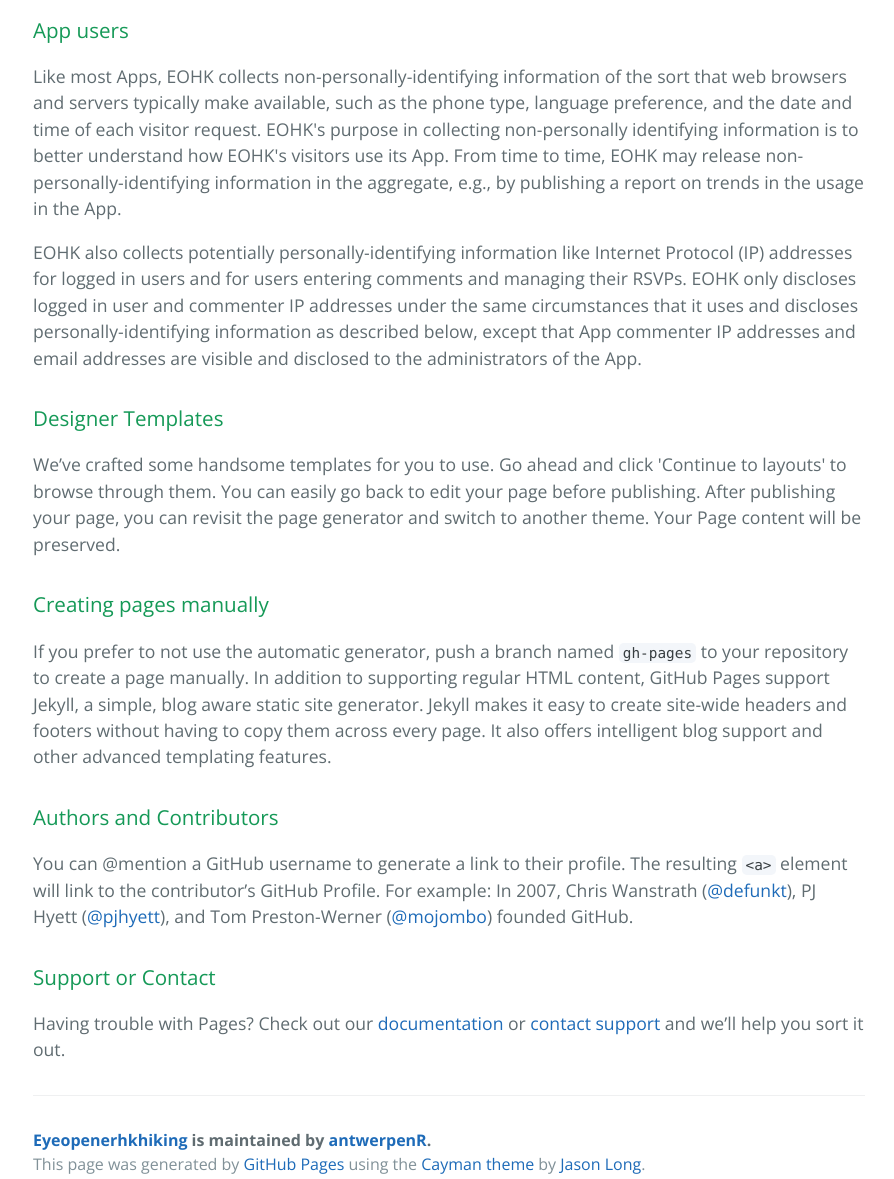
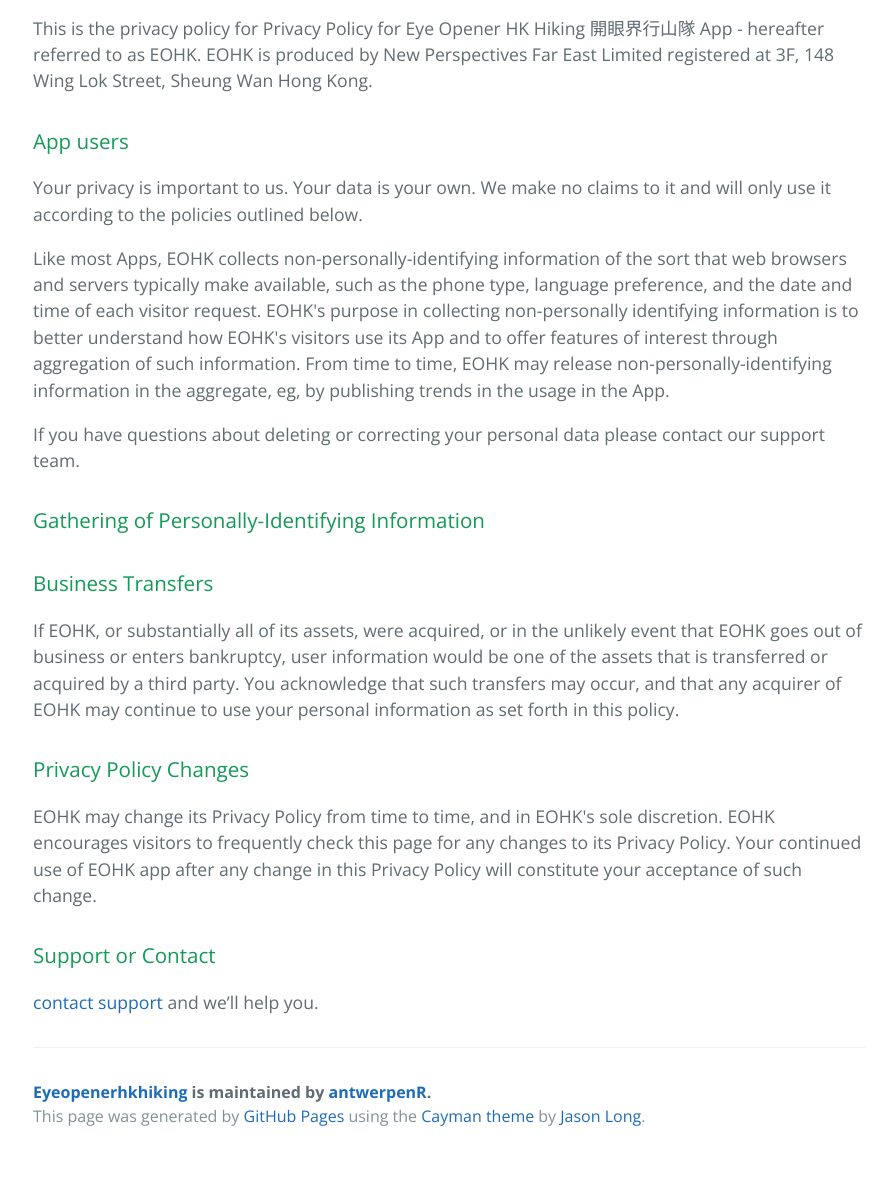
Before and after one commit to antwerpenR/eyeopenerhkhiking, a plain HTML site: page index.html in a window 1280 px wide. Shown: the part 400-1579 px from the top of the page, without its empty margins (191-1085 px from the left). Drawn offline with nearby package versions, Linux system fonts and the light colour scheme.

Commit message:
Create master branch via GitHub

```diff
--- a/index.html
+++ b/index.html
@@ -12,39 +12,42 @@
   <body>
     <section class="page-header">
       <h1 class="project-name">Eyeopenerhkhiking</h1>
-      <h2 class="project-tagline">Privacy Policy for Eye Opener HK Hiking 開眼界行山隊 App - hereafter identified as EOHK</h2>
+      <h2 class="project-tagline">Privacy Policy for Eye Opener HK Hiking 開眼界行山隊 App</h2>
       <a href="https://github.com/antwerpenR/eyeopenerhkhiking" class="btn">View on GitHub</a>
       <a href="https://github.com/antwerpenR/eyeopenerhkhiking/zipball/master" class="btn">Download .zip</a>
       <a href="https://github.com/antwerpenR/eyeopenerhkhiking/tarball/master" class="btn">Download .tar.gz</a>
     </section>
 
     <section class="main-content">
-      <h3>
+      <p>This is the privacy policy for Privacy Policy for Eye Opener HK Hiking 開眼界行山隊 App - hereafter referred to as EOHK.
+EOHK is produced by New Perspectives Far East Limited registered at 3F, 148 Wing Lok Street, Sheung Wan Hong Kong.</p>
+
+<h3>
 <a id="app-users" class="anchor" href="#app-users" aria-hidden="true"><span aria-hidden="true" class="octicon octicon-link"></span></a>App users</h3>
 
-<p>Like most Apps, EOHK collects non-personally-identifying information of the sort that web browsers and servers typically make available, such as the phone type, language preference, and the date and time of each visitor request. EOHK's purpose in collecting non-personally identifying information is to better understand how EOHK's visitors use its App. From time to time, EOHK may release non-personally-identifying information in the aggregate, e.g., by publishing a report on trends in the usage in the App.</p>
+<p>Your privacy is important to us. Your data is your own. We make no claims to it and will only use it according to the policies outlined below.</p>
 
-<p>EOHK also collects potentially personally-identifying information like Internet Protocol (IP) addresses for logged in users and for users entering comments and managing their RSVPs. EOHK only discloses logged in user and commenter IP addresses under the same circumstances that it uses and discloses personally-identifying information as described below, except that App commenter IP addresses and email addresses are visible and disclosed to the administrators of the App.</p>
+<p>Like most Apps, EOHK collects non-personally-identifying information of the sort that web browsers and servers typically make available, such as the phone type, language preference, and the date and time of each visitor request. EOHK's purpose in collecting non-personally identifying information is to better understand how EOHK's visitors use its App and to offer features of interest through aggregation of such information. From time to time, EOHK may release non-personally-identifying information in the aggregate, eg, by publishing trends in the usage in the App.</p>
+
+<p>If you have questions about deleting or correcting your personal data please contact our support team.</p>
 
 <h3>
-<a id="designer-templates" class="anchor" href="#designer-templates" aria-hidden="true"><span aria-hidden="true" class="octicon octicon-link"></span></a>Designer Templates</h3>
-
-<p>We’ve crafted some handsome templates for you to use. Go ahead and click 'Continue to layouts' to browse through them. You can easily go back to edit your page before publishing. After publishing your page, you can revisit the page generator and switch to another theme. Your Page content will be preserved.</p>
+<a id="gathering-of-personally-identifying-information" class="anchor" href="#gathering-of-personally-identifying-information" aria-hidden="true"><span aria-hidden="true" class="octicon octicon-link"></span></a>Gathering of Personally-Identifying Information</h3>
 
 <h3>
-<a id="creating-pages-manually" class="anchor" href="#creating-pages-manually" aria-hidden="true"><span aria-hidden="true" class="octicon octicon-link"></span></a>Creating pages manually</h3>
+<a id="business-transfers" class="anchor" href="#business-transfers" aria-hidden="true"><span aria-hidden="true" class="octicon octicon-link"></span></a>Business Transfers</h3>
 
-<p>If you prefer to not use the automatic generator, push a branch named <code>gh-pages</code> to your repository to create a page manually. In addition to supporting regular HTML content, GitHub Pages support Jekyll, a simple, blog aware static site generator. Jekyll makes it easy to create site-wide headers and footers without having to copy them across every page. It also offers intelligent blog support and other advanced templating features.</p>
+<p>If EOHK, or substantially all of its assets, were acquired, or in the unlikely event that EOHK goes out of business or enters bankruptcy, user information would be one of the assets that is transferred or acquired by a third party. You acknowledge that such transfers may occur, and that any acquirer of EOHK may continue to use your personal information as set forth in this policy.</p>
 
 <h3>
-<a id="authors-and-contributors" class="anchor" href="#authors-and-contributors" aria-hidden="true"><span aria-hidden="true" class="octicon octicon-link"></span></a>Authors and Contributors</h3>
+<a id="privacy-policy-changes" class="anchor" href="#privacy-policy-changes" aria-hidden="true"><span aria-hidden="true" class="octicon octicon-link"></span></a>Privacy Policy Changes</h3>
 
-<p>You can @mention a GitHub username to generate a link to their profile. The resulting <code>&lt;a&gt;</code> element will link to the contributor’s GitHub Profile. For example: In 2007, Chris Wanstrath (<a href="https://github.com/defunkt" class="user-mention">@defunkt</a>), PJ Hyett (<a href="https://github.com/pjhyett" class="user-mention">@pjhyett</a>), and Tom Preston-Werner (<a href="https://github.com/mojombo" class="user-mention">@mojombo</a>) founded GitHub.</p>
+<p>EOHK may change its Privacy Policy from time to time, and in EOHK's sole discretion. EOHK encourages visitors to frequently check this page for any changes to its Privacy Policy. Your continued use of EOHK app after any change in this Privacy Policy will constitute your acceptance of such change.</p>
 
 <h3>
 <a id="support-or-contact" class="anchor" href="#support-or-contact" aria-hidden="true"><span aria-hidden="true" class="octicon octicon-link"></span></a>Support or Contact</h3>
 
-<p>Having trouble with Pages? Check out our <a href="https://help.github.com/pages">documentation</a> or <a href="https://github.com/contact">contact support</a> and we’ll help you sort it out.</p>
+<p><a href="mailto://roger@newperspectives.hk">contact support</a> and we’ll help you.</p>
 
       <footer class="site-footer">
         <span class="site-footer-owner"><a href="https://github.com/antwerpenR/eyeopenerhkhiking">Eyeopenerhkhiking</a> is maintained by <a href="https://github.com/antwerpenR">antwerpenR</a>.</span>
```
Also changed, not shown: params.json (+2 -2 lines).
